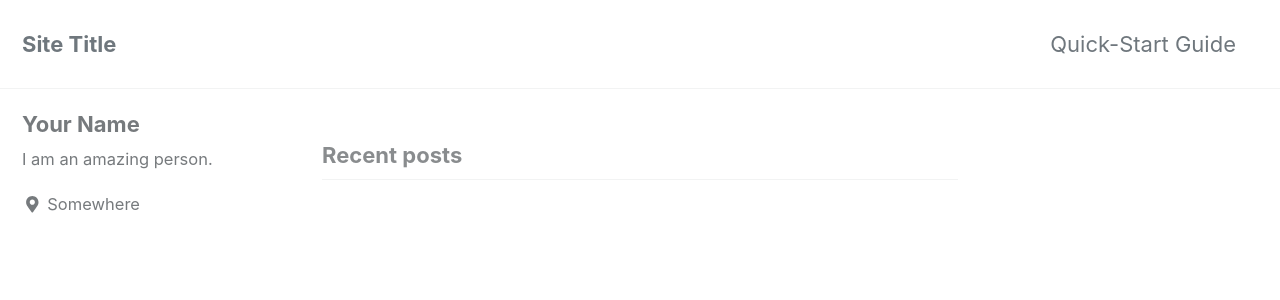
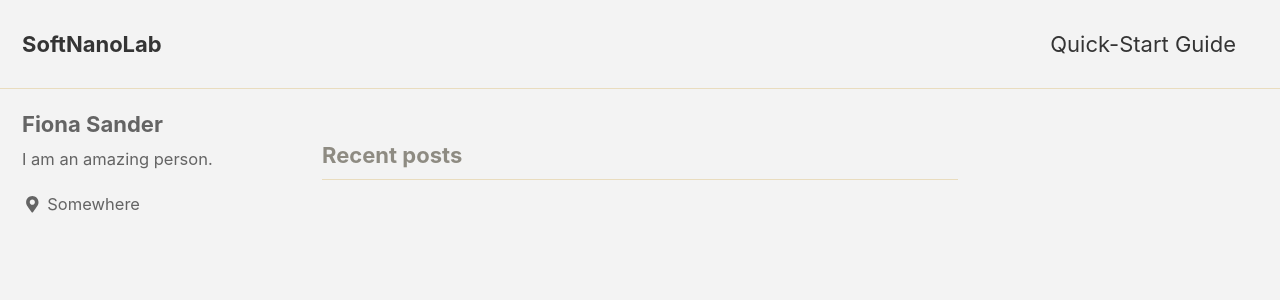
Before and after one commit to FionaSander/softnanolab, a Jekyll site: the page built from index.html, in a window 1280 px wide and 900 px high. Shown: the top 300 px of the window. Built offline with Jekyll 4.4.1, drawn with Linux system fonts in a browser that asks for light colours; cached includes are drawn as plain includes; nearby versions of some CDN libraries; the list of posts is cut into pages by our own code; some of the changed text lies outside the part shown.

Commit message:
Update _config.yml

```diff
--- a/_config.yml
+++ b/_config.yml
@@ -12,14 +12,14 @@
 
 # theme                  : "minimal-mistakes-jekyll"
 # remote_theme           : "mmistakes/minimal-mistakes"
-minimal_mistakes_skin    : "default" # "air", "aqua", "contrast", "dark", "dirt", "neon", "mint", "plum", "sunrise"
+minimal_mistakes_skin    : "dirt" # "air", "aqua", "contrast", "dark", "dirt", "neon", "mint", "plum", "sunrise"
 
 # Site Settings
 locale                   : "en-US"
-title                    : "Site Title"
+title                    : "SoftNanoLab"
 title_separator          : "-"
-name                     : "Your Name"
-description              : "An amazing website."
+name                     : "SoftNanoLab"
+description              : "Computational Softmatter Nanotechnology"
 url                      : # the base hostname & protocol for your site e.g. "https://mmistakes.github.io"
 baseurl                  : # the subpath of your site, e.g. "/blog"
 repository               : # GitHub username/repo-name e.g. "mmistakes/minimal-mistakes"
@@ -106,7 +106,7 @@
 
 # Site Author
 author:
-  name             : "Your Name"
+  name             : "Fiona Sander"
   avatar           : # path of avatar image, e.g. "/assets/images/bio-photo.jpg"
   bio              : "I am an amazing person."
   location         : "Somewhere"
```
